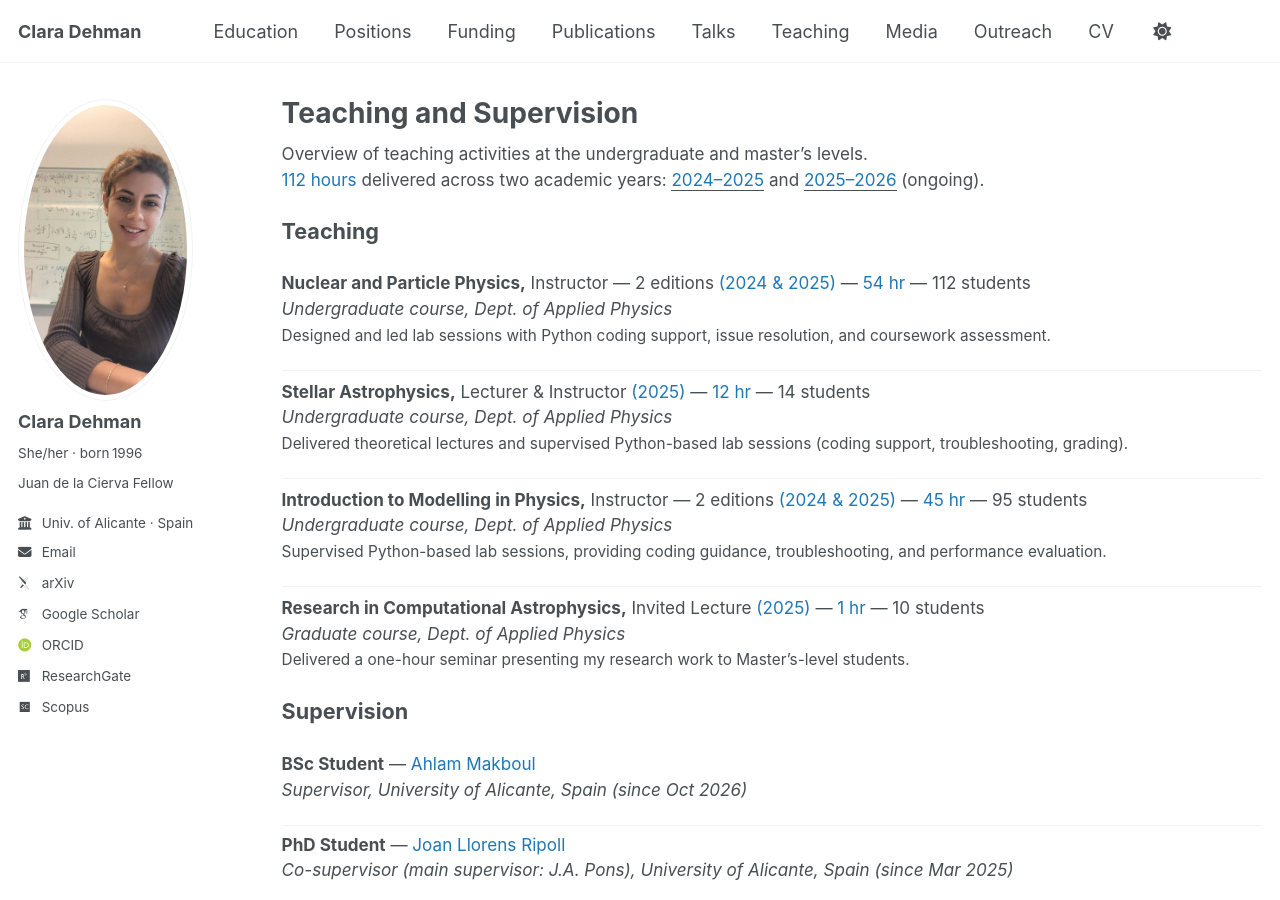
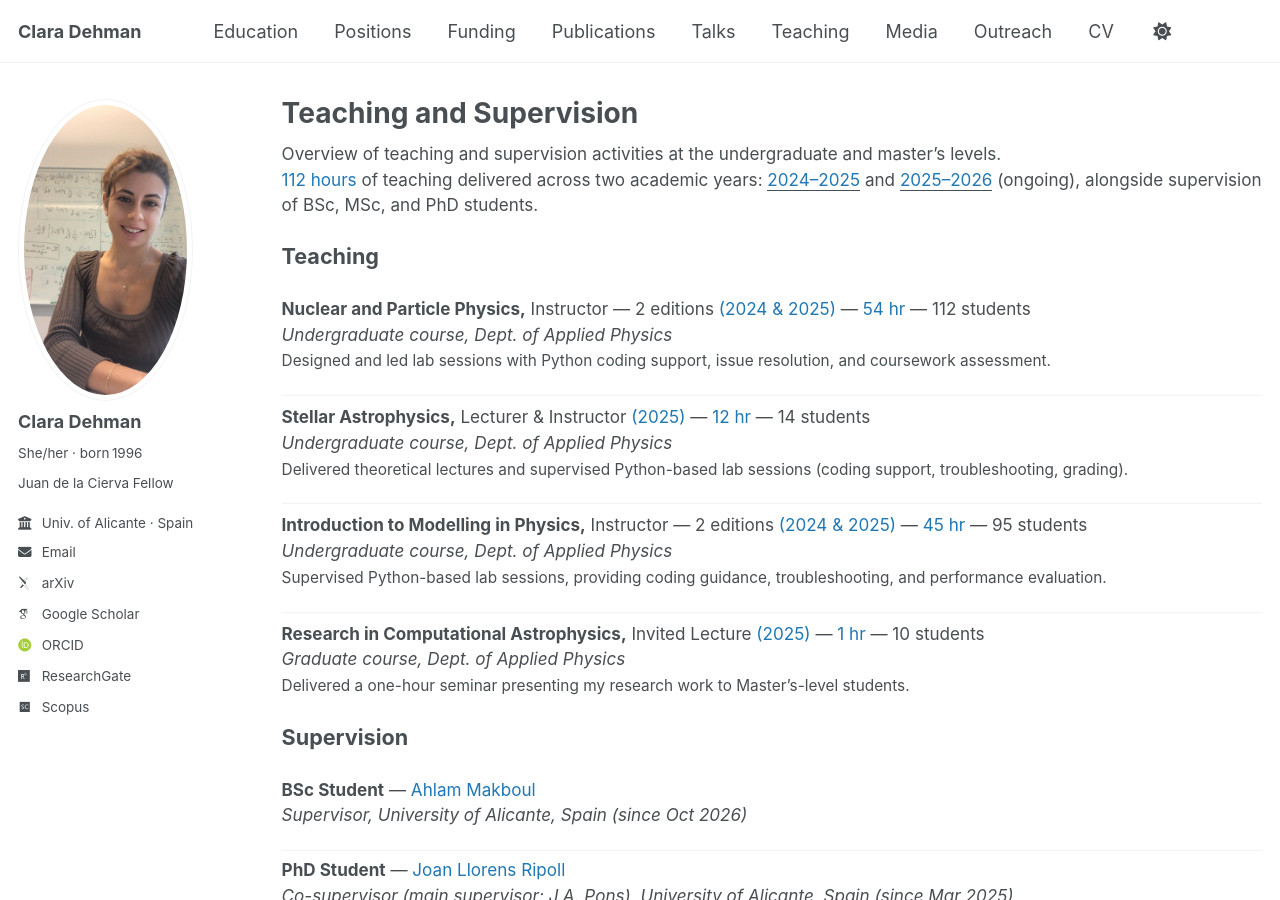
Before and after one commit to ClaraDehman/ClaraDehman.github.io, a Jekyll site: the page built from _pages/teaching.html, in a window 1280 px wide and 900 px high. Built offline with Jekyll 4.4.1, drawn with Linux system fonts in a browser that asks for light colours; some web fonts are replaced.

Commit message:
Update teaching.html

```diff
--- a/_pages/teaching.html
+++ b/_pages/teaching.html
@@ -6,8 +6,10 @@ author_profile: true
 ---
 
 <p class="archive__item-excerpt" style="font-size: 0.95em;">
-  Overview of teaching activities at the undergraduate and master’s levels.<br>
-  <span style="color:#1f77b4;">112 hours</span> delivered across two academic years: <span style="color:#1f77b4;"><u>2024–2025</u></span> and <span style="color:#1f77b4;"><u>2025–2026</u></span> (ongoing).
+  Overview of teaching and supervision activities at the undergraduate and master’s levels.<br>
+  <span style="color:#1f77b4;">112 hours</span> of teaching delivered across two academic years:
+  <span style="color:#1f77b4;"><u>2024–2025</u></span> and
+  <span style="color:#1f77b4;"><u>2025–2026</u></span> (ongoing), alongside supervision of BSc, MSc, and PhD students.
 </p>
 
 {% include base_path %}
```
